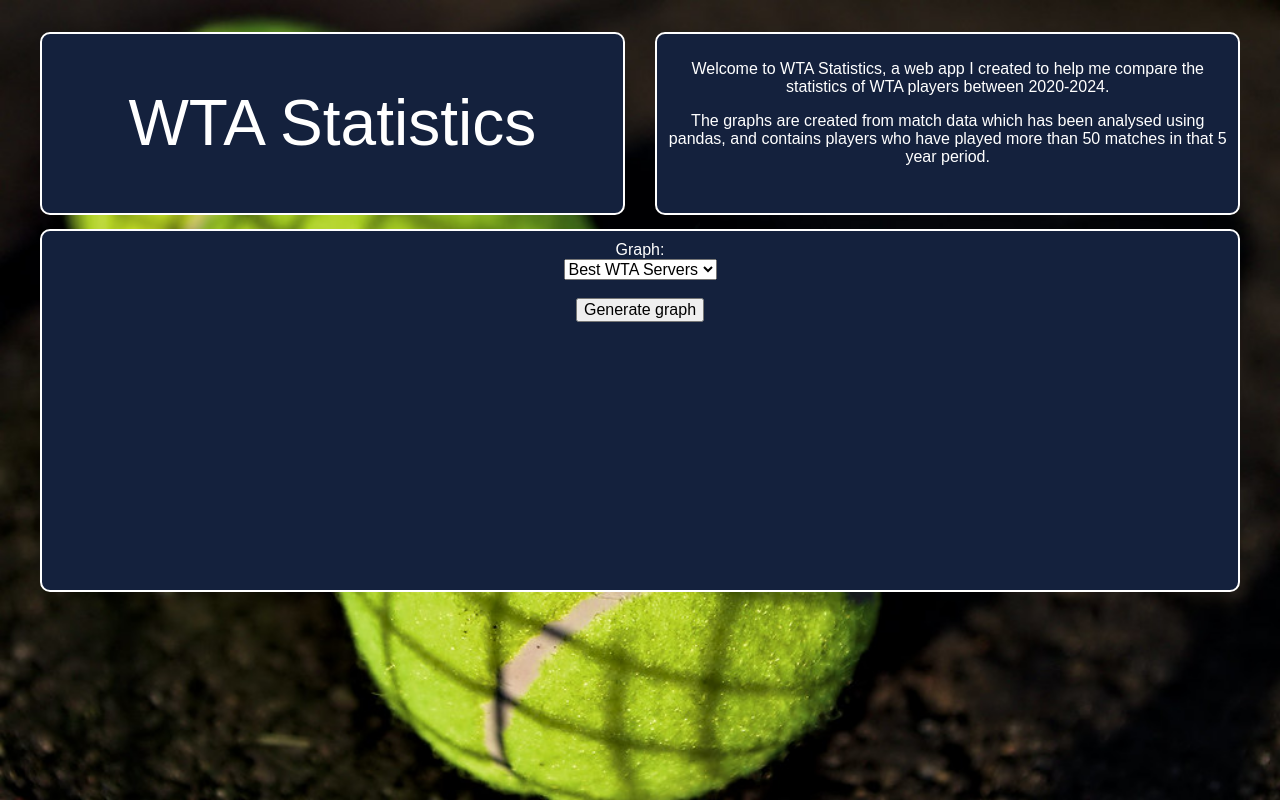
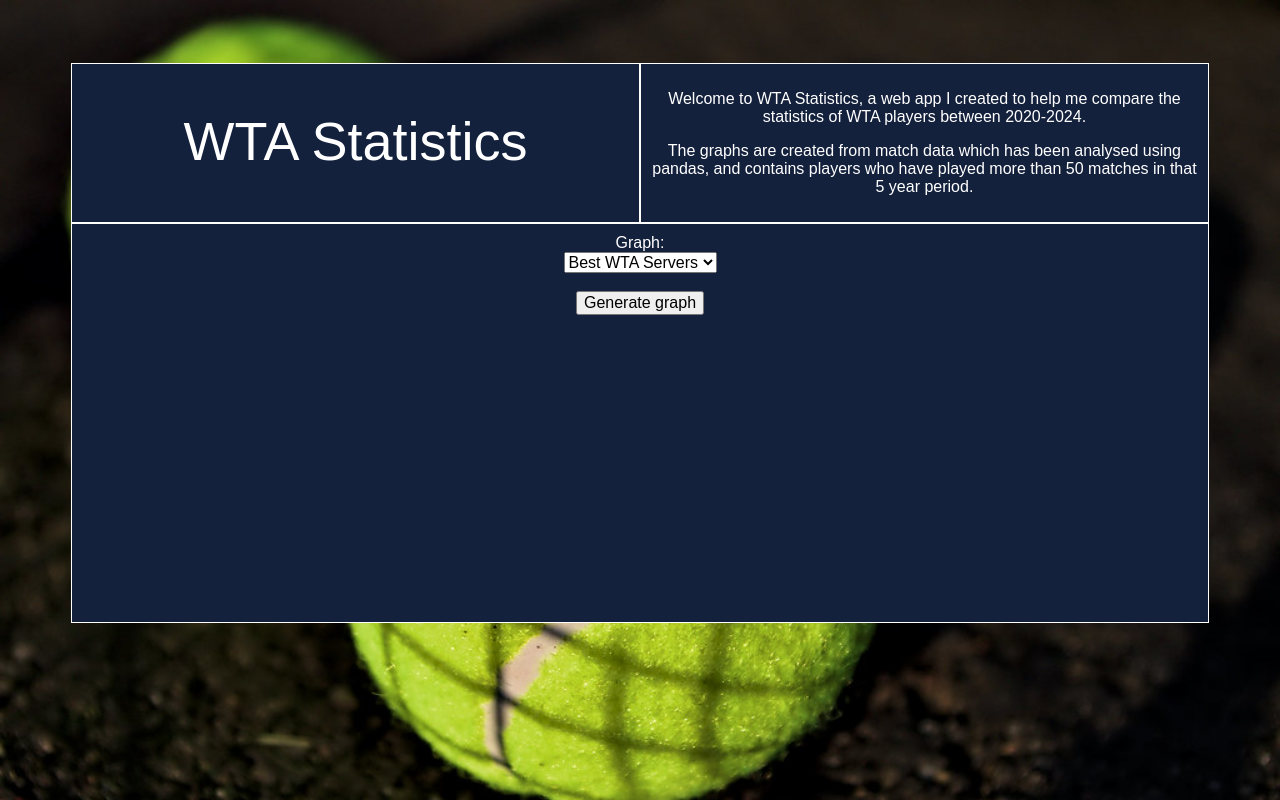
Before and after one commit to montana-rusa/tennis-insights, a Flask app: template project/templates/home.html in a window 1280 px wide. Run offline with Flask 3, Linux system fonts and the light colour scheme; the template is opened without the code that fills it, so the values that code supplies are empty; parts of the project's set-up code (start-up, migrations or seed data) failed here and were passed over.

Commit message:
minor UI changes

```diff
--- a/project/static/styles.css
+++ b/project/static/styles.css
@@ -15,12 +15,12 @@ body {
 }
 
 .container {
-    margin: 2.5%;
+    margin: 5%;
     display: grid;
     grid-template-columns: 1fr 1fr;
     grid-template-rows: 1fr 3fr;
     height: 70vh;
-    gap: 2.5%;
+    gap: 0;
 }
 
 .item {
@@ -28,8 +28,8 @@ body {
     color: var(--white);
     text-align: center;
     padding: 10px;
-    border-radius: 10px;
-    border: 2.5px solid white;
+    border-radius: 0px;
+    border: 1px solid var(--white);
 
 }
 
@@ -48,6 +48,6 @@ p {
 }
 
 h1 {
-    font: 64px Arial;
+    font: 54px Arial;
 }
 option, input, select, label { font: 16px Arial;}
```
